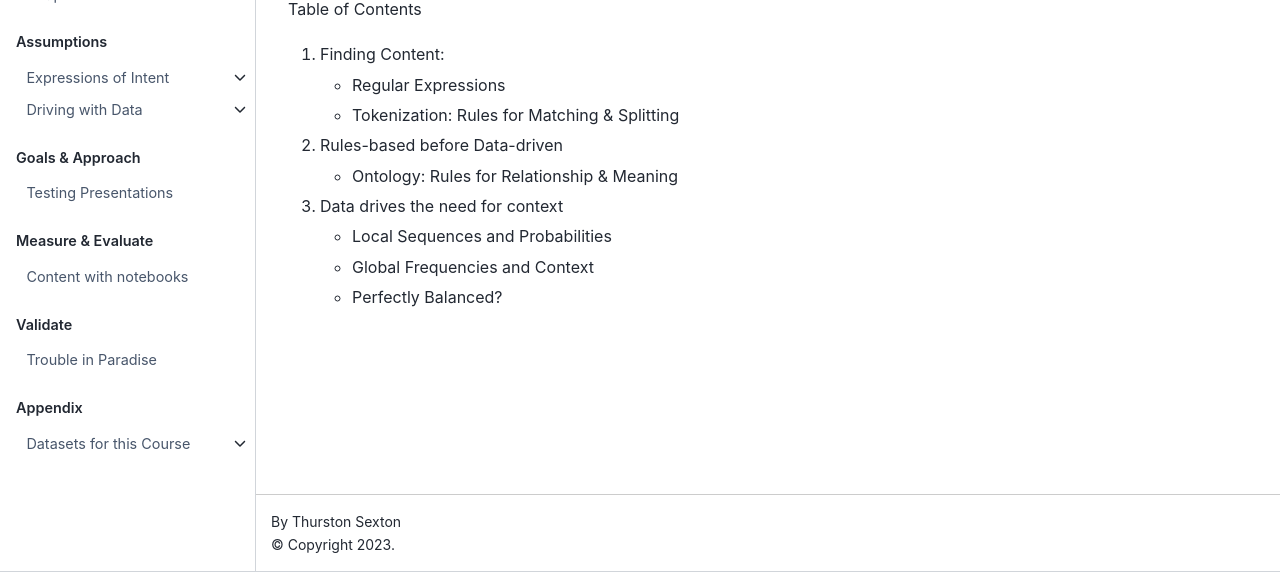
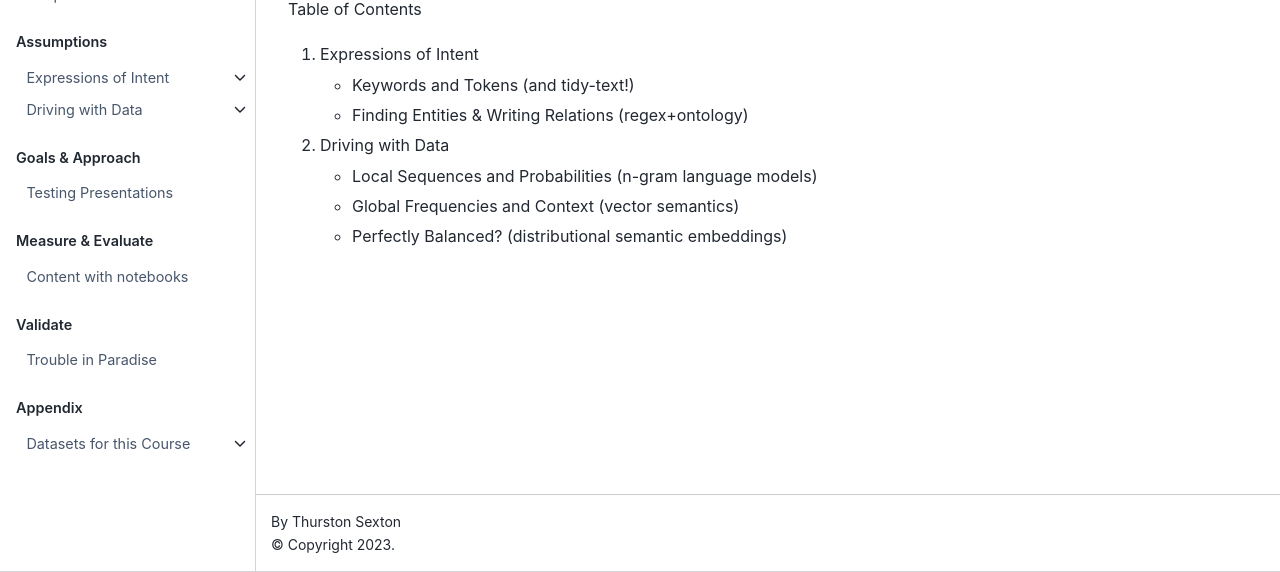
Before and after one commit to TLP-COI/text-data-course, a Jupyter Book: the page built from content/01-assumptions/overview.md, in a window 1280 px wide, cut to the strip 328-900 px from the top of the page. Built offline with Jupyter Book 1.0.4 settings and Sphinx 7.4.7 and the Sphinx Book theme 1.1.4, drawn with Linux system fonts in a browser that asks for light colours.

Commit message:
update toc and data-driven intro

```diff
--- a/content/01-assumptions/overview.md
+++ b/content/01-assumptions/overview.md
@@ -26,13 +26,12 @@ Reading Materials Referenced
 
 
 Table of Contents
-1. Finding Content:
-   - Regular Expressions
-   - Tokenization: Rules for Matching & Splitting
 
-1. Rules-based before Data-driven
-   - Ontology: Rules for Relationship & Meaning
-2. Data drives the need for context
-   - Local Sequences and Probabilities
-   - Global Frequencies and Context
-   - Perfectly Balanced?
+
+1. Expressions of Intent
+   - Keywords and Tokens (and tidy-text!)
+   - Finding Entities & Writing Relations (regex+ontology)
+2. Driving with Data
+   - Local Sequences and Probabilities (n-gram language models)
+   - Global Frequencies and Context (vector semantics)
+   - Perfectly Balanced? (distributional semantic embeddings)
```
Also changed, not shown: content/01-assumptions/data.md (+9 -0 lines).
